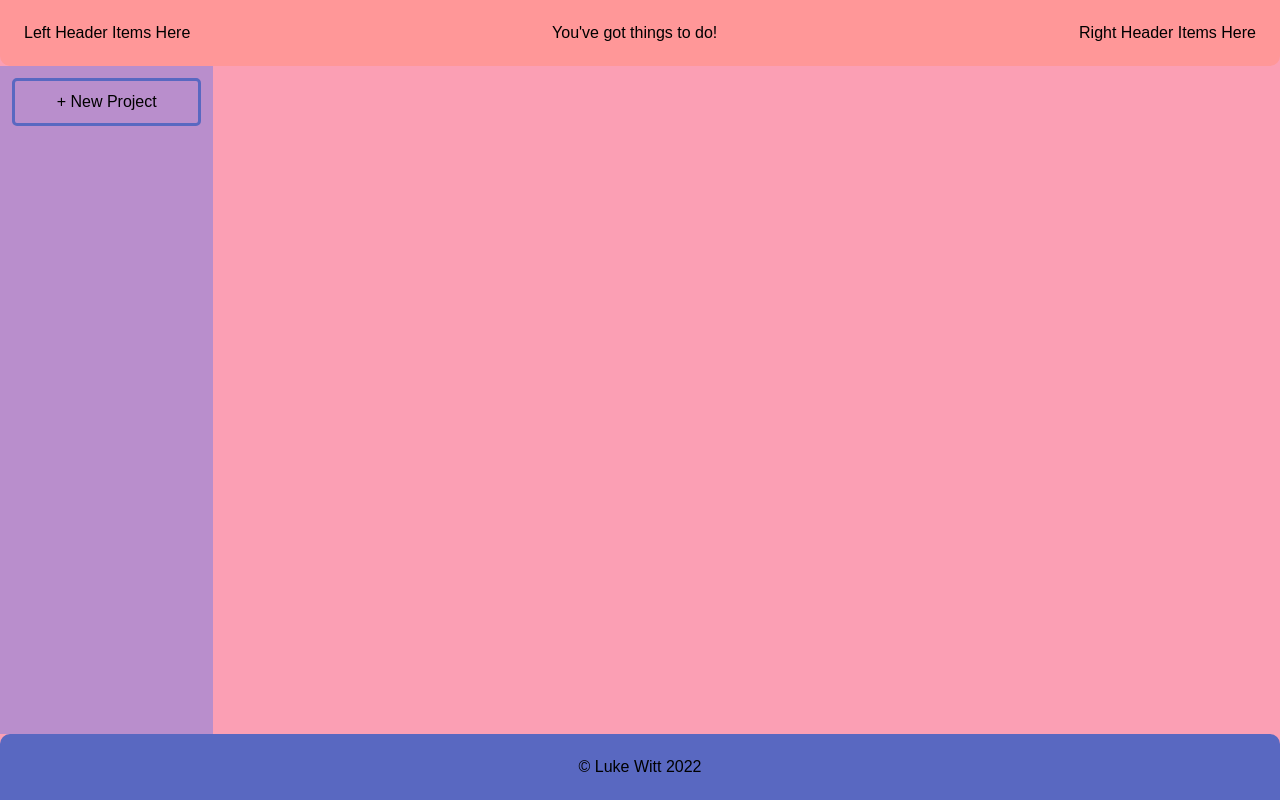
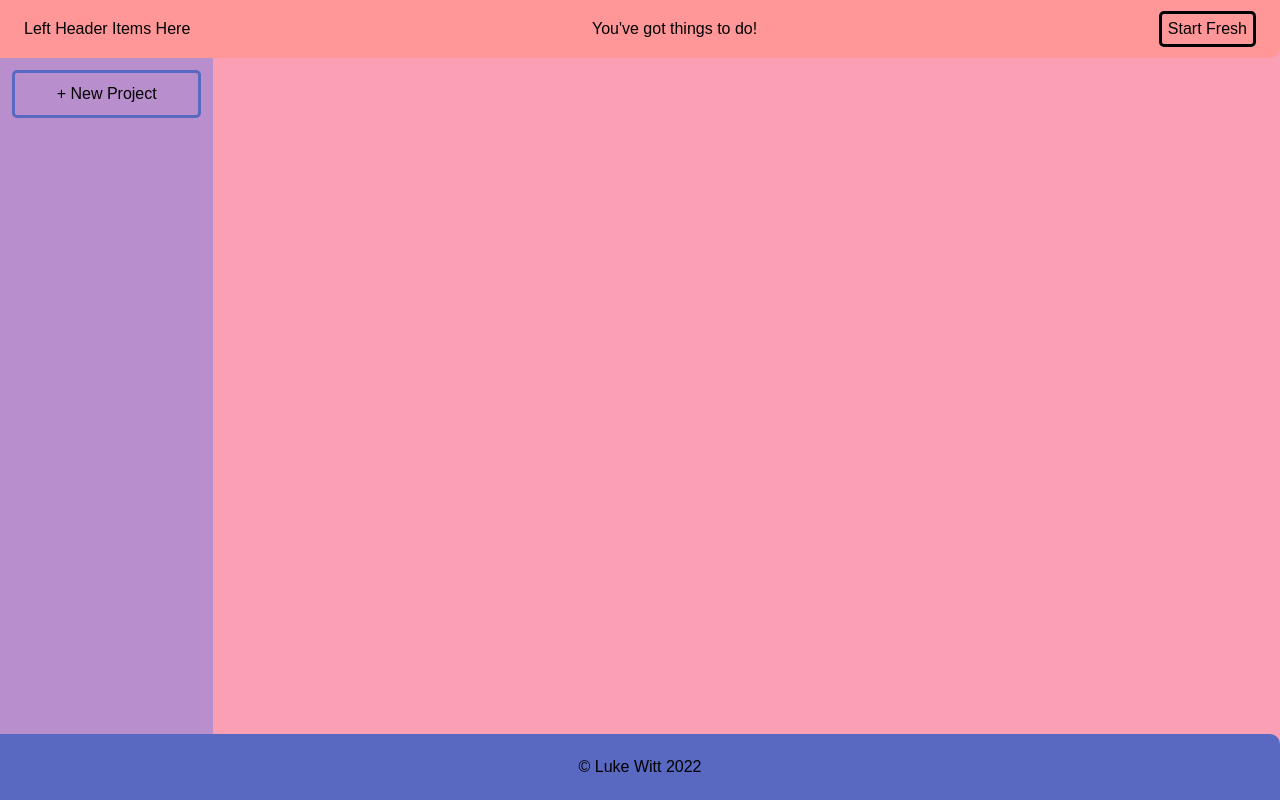
Before and after one commit to LuJaWi/todo-app, a website built with webpack: page dist/index.html in a window 1280 px wide. Built offline with Linux system fonts and the light colour scheme.

Commit message:
added a reset button to clear localStorage

```diff
--- a/src/index.js
+++ b/src/index.js
@@ -332,4 +332,10 @@ if (localStorage.key(0)) {
 
 console.log(userProjectList)
 
+const resetButtonSelector = document.querySelector(".reset-button");
+resetButtonSelector.addEventListener('click', () => {
+  localStorage.clear()
+  console.log('localStorage cleared!')
+})
+
 sidebarSelector.appendChild(Display.showNewProjectButton())
--- a/src/style.css
+++ b/src/style.css
@@ -13,13 +13,23 @@ body {
   display: flex;
   flex-direction: row;
   justify-content: space-between;
+  align-items: center;
   background-color: rgb(255, 151, 152);
   width: 100vw;
-  border-radius: 0 0 10px 10px;
+  border-radius: 0 0 10px 0;
+  height: 8vh;
 }
 
 .header-content {
-  padding: 24px;
+  margin: 0 24px;
+  text-align: center;
+}
+
+.reset-button {
+  border: solid black 3px;
+  box-sizing: border-box;
+  padding: 6px;
+  border-radius: 5px;
 }
 
 .page-body {
@@ -125,5 +135,5 @@ body {
   background-color: rgb(89, 104, 193);
   text-align: center;
   padding: 24px 0;
-  border-radius: 10px 10px 0 0;
+  border-radius: 0 10px 0 0;
 }
```
Also changed, not shown: dist/bundle.js, dist/index.html.
